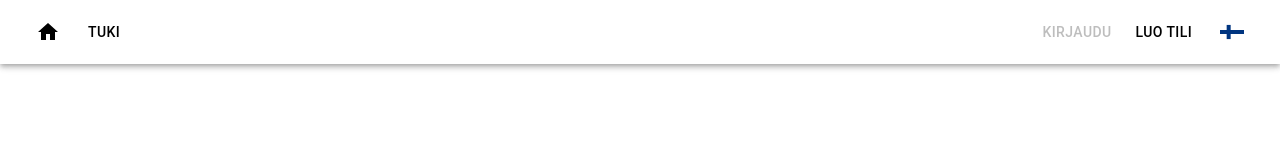
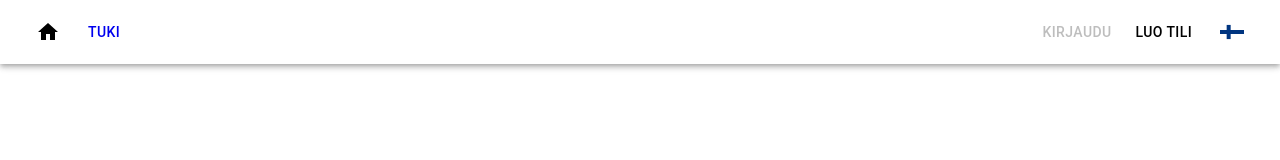
Before and after one commit to Markusstr/Kampus-liikkeessa, a React (Create React App) app in the folder frontend/: page /login in a window 1280 px wide. Shown: the top 160 px of the page. Built offline with nearby package versions, Linux system fonts and the light colour scheme.

Commit message:
Added state functionality to login

```diff
--- a/frontend/src/App.js
+++ b/frontend/src/App.js
@@ -2,7 +2,8 @@
 import React, {useState, useEffect} from 'react';
 import {BrowserRouter as Router,
   Switch,
-  Route }
+  Route,
+  Redirect }
 from "react-router-dom";
 import './App.css';
 import AppBar from './components/general/AppBar';
@@ -31,13 +32,15 @@ function App() {
   <Router>
     {/* Navbar is a specific class and a component, rendered before the router */}
     <div>
-      <AppBar loggedStatus={loggedStatus} currentPage={currentPage}/>
+      <AppBar loggedStatus={loggedStatus} currentPage={currentPage} setLoggedStatus={handleLogin}/>
         <Switch>
           <Route exact path="/">
             <DefaultPort handleCurrentPage={handleCurrentPage}/>
           </Route>
           <Route path="/login">
-            <Login setLoggedStatus={handleLogin} loggedStatus={loggedStatus} handleCurrentPage={handleCurrentPage}/>
+            {loggedStatus ?
+            <Redirect to="/"/>
+            : <Login setLoggedStatus={handleLogin} loggedStatus={loggedStatus} handleCurrentPage={handleCurrentPage}/>}
           </Route>
           <Route path="/support">
             <About handleCurrentPage={handleCurrentPage}/>
--- a/frontend/src/components/general/AppBar.js
+++ b/frontend/src/components/general/AppBar.js
@@ -9,6 +9,7 @@ import SvgIcon from '@material-ui/core/SvgIcon';
 import LanguageIcon from '@material-ui/icons/Language';
 import HomeIcon from '@material-ui/icons/Home';
 import Paper from '@material-ui/core/Paper';
+import { FormatUnderlined } from '@material-ui/icons';
 
 const useStyles = makeStyles(theme => ({
   root: {
@@ -21,6 +22,10 @@ const useStyles = makeStyles(theme => ({
     marginLeft: theme.spacing(1),
   },
   login: {
+    color: "black",
+    marginLeft: theme.spacing(1),
+  },
+  logout: {
     color: "black",
     marginLeft: theme.spacing(1),
   },
@@ -50,6 +55,12 @@ const useStyles = makeStyles(theme => ({
     marginLeft: "auto",
     marginRight: 0,
   },
+  background: {
+    backgroundColor: "lightGray",
+  },
+  notSel: {
+    backgroundColor: "white",
+  },
   flagSize: {
   },
 }));
@@ -57,7 +68,7 @@ const useStyles = makeStyles(theme => ({
 function ComponentCreate(props) {
   const classes = useStyles();
   return (
-  <Link to="/createAccount" className={classes.make} disabled={props.disabled}>
+  <Link to="/createAccount" className={classes.make} disabled={props.disabled} style={{textDecoration: "none"}}>
     <Button color="inherit" disabled={props.disabled}>Luo tili</Button>
   </Link>)
 }
@@ -65,7 +76,7 @@ function ComponentCreate(props) {
 function ComponentLogin(props) {
   const classes = useStyles();
   return (
-  <Link to="/login" className={classes.login} disabled={props.disabled}>
+  <Link to="/login" className={classes.login} disabled={props.disabled} style={{textDecoration: "none"}}>
     <Button color="inherit" disabled={props.disabled}>Kirjaudu</Button>
   </Link>)
 }
@@ -90,8 +101,18 @@ function ComponentLanguage() {
 export default function ButtonAppBar(props) {
 
   const classes = useStyles();
+
   const handleLogout = () => {
     props.setLoggedStatus(false);
+  }
+
+  function buttonClicked() {
+    if (props.currentPage.localeCompare("support")===0) {
+      return classes.background;
+    }
+    else {
+      return classes.notSel;
+    }
   }
 
   function AppBarContent() {
@@ -99,7 +120,7 @@ export default function ButtonAppBar(props) {
       return (
         <div>
           <Button
-            className={classes.login}
+            className={classes.logout}
             color="inherit"
             onClick={() => {handleLogout()}}>
             Kirjaudu ulos
@@ -122,17 +143,16 @@ export default function ButtonAppBar(props) {
       <AppBar className={classes.appBarColor} color="inherit">
         <Toolbar>
 
-          <Link to="/" className={classes.Home}>
+          <Link to="/" className={classes.Home} style={{textDecoration: "none"}}>
             <IconButton className={classes.Home} color="inherit" aria-label="Home">
                 <HomeIcon />
             </IconButton>
           </Link>
-          {props.currentPage.localeCompare("support")===0 ? <p className={classes.support}></p> :
-            <Link to="/support" className={classes.support}>
-              <Button color="inherit">Tuki</Button>
-            </Link>
-          }
-          <Link to="/" className={classes.Logo}>
+
+          <Link to="/support" className={classes.support} className={buttonClicked()} style={{textDecoration: "none"}}>
+            <Button color="inherit">Tuki</Button>
+          </Link>
+          <Link to="/" className={classes.Logo} style={{textDecoration: "none"}}>
             <IconButton aria-label="Logo">
               <img src={`${process.env.PUBLIC_URL}/KampusLiikkessaLogo.svg`} />
             </IconButton>
--- a/frontend/src/components/routes/login.js
+++ b/frontend/src/components/routes/login.js
@@ -64,10 +64,8 @@ export default function Login(props) {
     };
 
     const handleLogin = () => {
-        props.setLoggedStatus();
-        return (
-            <Redirect to="/" />
-        )
+        props.setLoggedStatus(true);
+        console.log("Success handle");
     }
 
     return (
@@ -110,12 +108,11 @@ export default function Login(props) {
                         }}
                         />
                 </form>
-                <Button
-                className={classes.login}
-                onClick={() => {handleLogin()}}
-                color="inherit"
-                variant="outlined">
-                Kirjaudu
+                <Button className={classes.login}
+                    onClick={() => {handleLogin()}}
+                    color="inherit"
+                    variant="outlined">
+                    Kirjaudu
                 </Button>
                 </Box>
         </div>
```
